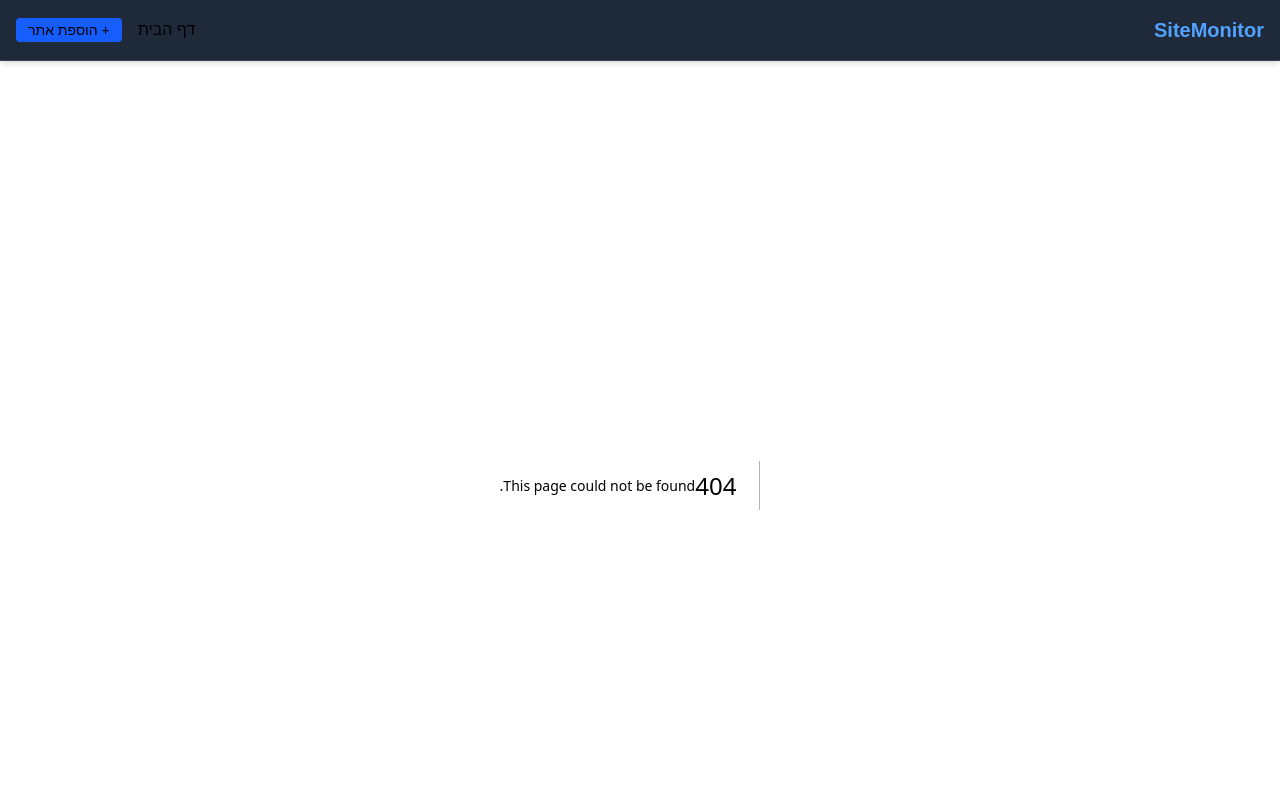
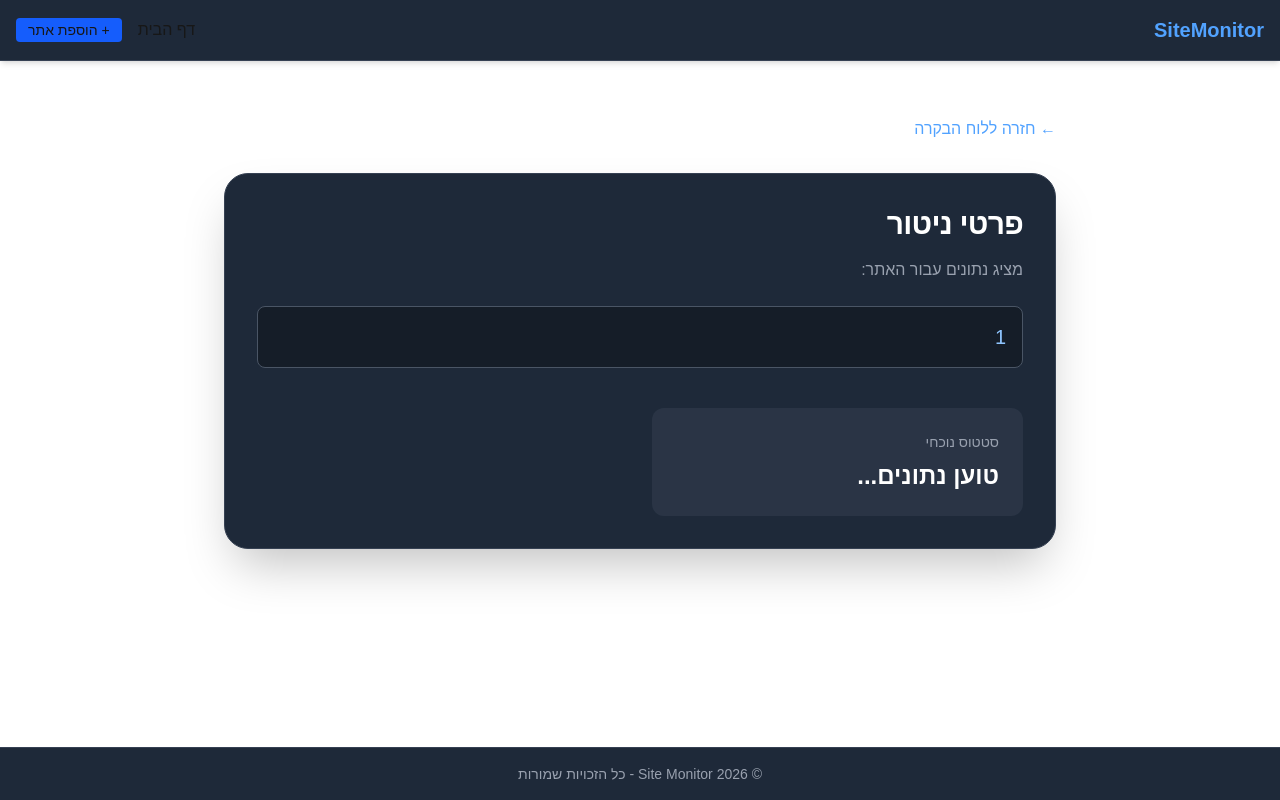
Before and after one commit to osher-perez/site-monitor, a Next.js app: page /site/1 in a window 1280 px wide. Before the commit this address had no page. Shown: the top 800 px of the page. Built offline with nearby package versions, Linux system fonts and the light colour scheme.

Commit message:
feat: make site cards clickable and create dynamic route structure

```diff
--- a/src/app/page.tsx
+++ b/src/app/page.tsx
@@ -49,10 +49,12 @@ export default function Home() {
       ) : (
         <div className="grid gap-6 grid-cols-1 md:grid-cols-2 lg:grid-cols-3 text-white">
           {sites.map((site, index) => (
-            <div
+            <Link
+              href={`/site/${encodeURIComponent(site.url)}`}
               key={index}
-              className="bg-gray-800 p-6 rounded-2xl border border-gray-700 shadow-xl hover:scale-105 transition-transform duration-200"
+              className="block"
             >
+              <div className="bg-gray-800 p-6 rounded-2xl border border-gray-700 shadow-xl hover:scale-105 transition-transform duration-200 cursor-pointer">
                 <div className="flex justify-between items-start mb-6">
                   <h3 className="font-mono text-lg font-semibold truncate w-3/4 text-white uppercase tracking-tight">
                     {site.url.replace("https://", "").replace("http://", "")}
@@ -75,6 +77,7 @@ export default function Home() {
                   </span>
                 </div>
               </div>
+            </Link>
           ))}
         </div>
       )}
--- /dev/null
+++ b/src/app/site/[url]/page.tsx
@@ -0,0 +1,33 @@
+"use client";
+import { useParams } from "next/navigation";
+import Link from "next/link";
+
+export default function SiteDetails() {
+  const params = useParams();
+  // פענוח הכתובת מה-URL
+  const decodedUrl = decodeURIComponent(params.url as string);
+
+  return (
+    <div className="max-w-4xl mx-auto p-8 text-white">
+      <Link href="/" className="text-blue-400 hover:underline mb-8 inline-block">
+        ← חזרה ללוח הבקרה
+      </Link>
+
+      <div className="bg-gray-800 p-8 rounded-3xl border border-gray-700 shadow-2xl">
+        <h1 className="text-3xl font-bold mb-4 uppercase tracking-tight">פרטי ניטור</h1>
+        <p className="text-gray-400 mb-6">מציג נתונים עבור האתר:</p>
+        <div className="bg-black/30 p-4 rounded-lg font-mono text-xl text-blue-300 border border-gray-600">
+          {decodedUrl}
+        </div>
+
+        <div className="mt-10 grid grid-cols-1 md:grid-cols-2 gap-6">
+          {/* כאן בעתיד נמשוך נתונים אמיתיים מה-Backend */}
+          <div className="bg-gray-700/50 p-6 rounded-xl">
+            <h4 className="text-gray-400 text-sm mb-2">סטטוס נוכחי</h4>
+            <p className="text-2xl font-bold">טוען נתונים...</p>
+          </div>
+        </div>
+      </div>
+    </div>
+  );
+}
```
Lines whose indentation alone changed are shown as unchanged.
